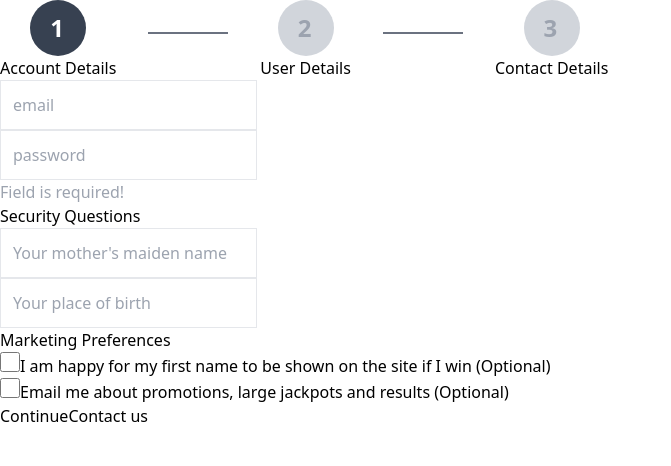
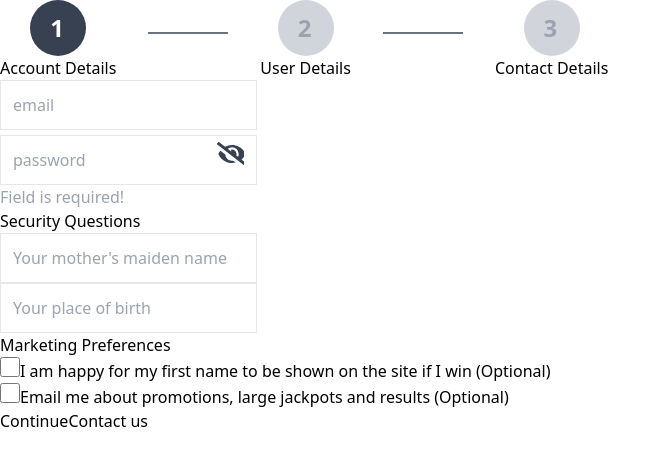
Before and after one commit to p-dim-popov/registration-form-nextjs, a Next.js app: page /register/account-details in a window 1280 px wide. Shown: the top 466 px of the page, without its empty margins (0-671 px from the left). Built offline with nearby package versions, Linux system fonts and the light colour scheme.

Commit message:
feat(Input): password

```diff
--- /dev/null
+++ b/src/components/EyeOpened.tsx
@@ -0,0 +1,17 @@
+import React from "react";
+
+const EyeOpened: React.FC = () => (
+    <svg
+        xmlns="http://www.w3.org/2000/svg"
+        fill="none"
+        className="h-6 text-gray-700 -ml-10 mt-3"
+        viewBox="0 0 576 512"
+    >
+        <path
+            fill="currentColor"
+            d="M572.52 241.4C518.29 135.59 410.93 64 288 64S57.68 135.64 3.48 241.41a32.35 32.35 0 000 29.19C57.71 376.41 165.07 448 288 448s230.32-71.64 284.52-177.41a32.35 32.35 0 000-29.19zM288 400a144 144 0 11144-144 143.93 143.93 0 01-144 144zm0-240a95.31 95.31 0 00-25.31 3.79 47.85 47.85 0 01-66.9 66.9A95.78 95.78 0 10288 160z"
+        />
+    </svg>
+);
+
+export default EyeOpened;
--- /dev/null
+++ b/src/components/EyeShut.tsx
@@ -0,0 +1,17 @@
+import React from "react";
+
+const EyeShut: React.FC = () => (
+    <svg
+        xmlns="http://www.w3.org/2000/svg"
+        fill="none"
+        className="h-6 text-gray-700 -ml-10 mt-3"
+        viewBox="0 0 576 512"
+    >
+        <path
+            fill="currentColor"
+            d="M320 400c-75.85 0-137.25-58.71-142.9-133.11L72.2 185.82c-13.79 17.3-26.48 35.59-36.72 55.59a32.35 32.35 0 000 29.19C89.71 376.41 197.07 448 320 448c26.91 0 52.87-4 77.89-10.46L346 397.39a144.13 144.13 0 01-26 2.61zm313.82 58.1l-110.55-85.44a331.25 331.25 0 0081.25-102.07 32.35 32.35 0 000-29.19C550.29 135.59 442.93 64 320 64a308.15 308.15 0 00-147.32 37.7L45.46 3.37A16 16 0 0023 6.18L3.37 31.45A16 16 0 006.18 53.9l588.36 454.73a16 16 0 0022.46-2.81l19.64-25.27a16 16 0 00-2.82-22.45zm-183.72-142l-39.3-30.38A94.75 94.75 0 00416 256a94.76 94.76 0 00-121.31-92.21A47.65 47.65 0 01304 192a46.64 46.64 0 01-1.54 10l-73.61-56.89A142.31 142.31 0 01320 112a143.92 143.92 0 01144 144c0 21.63-5.29 41.79-13.9 60.11z"
+        />
+    </svg>
+);
+
+export default EyeShut;
--- a/src/components/input/Input.tsx
+++ b/src/components/input/Input.tsx
@@ -10,6 +10,8 @@ import { ICanHaveContext } from "@src/interfaces/ICanHaveContext";
 import Label from "@src/components/label/Label";
 import { ICanBeControlled } from "@src/interfaces/ICanBeControlled";
 import useFormContextState from "@src/hooks/form/useFormContextState/useFormContextState";
+import EyeOpened from "@src/components/EyeOpened";
+import EyeShut from "@src/components/EyeShut";
 
 export interface IInputProps<TContext extends IFormContext<string>>
     extends
@@ -18,6 +20,7 @@ export interface IInputProps<TContext extends IFormContext<string>>
     ICanHaveContext<TContext>,
     ICanBeControlled<string> {
     id: string;
+    isPassword?: boolean;
 }
 
 function Input<TContext extends IFormContext<string>>({
@@ -25,12 +28,14 @@ function Input<TContext extends IFormContext<string>>({
     validation, showValidationStatus,
     Context,
     value, onChange,
+    isPassword,
 }: React.PropsWithChildren<IInputProps<TContext>>) {
     const validationMessages = validation?.rules.map(([,e]) => e) ?? [];
     const [state, setState, isInitializedInContext] = useFormContextState(name, { initialValue: "", value, onChange }, Context);
     const [shouldValidate, setShouldValidate] = useState(isInitializedInContext);
     const errorMessages = useValidation(validation ?? { rules: [] }, state, shouldValidate);
     useFormContextDefinitions<string, TContext>(id, validation?.rules ?? [], Context);
+    const [showPassword, setShowPassword] = useState(!isPassword);
 
     return (
         <div>
@@ -47,7 +52,16 @@ function Input<TContext extends IFormContext<string>>({
                 onBlur={() => setShouldValidate((isValidating) => isValidating || true)}
                 className="border p-3"
                 value={state}
+                type={showPassword ? "text" : "password"}
             />
+            {!!isPassword && (
+                <button
+                    type="button"
+                    onClick={() => setShowPassword((prevShowPassword) => !prevShowPassword)}
+                >
+                    {showPassword ? <EyeOpened /> : <EyeShut />}
+                </button>
+            )}
             <ValidationStatusPreview
                 validationMessages={validationMessages}
                 errorMessages={errorMessages}
--- a/src/pages/register/account-details.tsx
+++ b/src/pages/register/account-details.tsx
@@ -28,6 +28,7 @@ const AccountDetails: NextPageWithLayout = () => (
             validation={validations.password}
             inlineLabel
             showValidationStatus
+            isPassword
         />
 
         <section>
```
Also changed, not shown: 1 other file (tests, documents, lock files or other folders).
